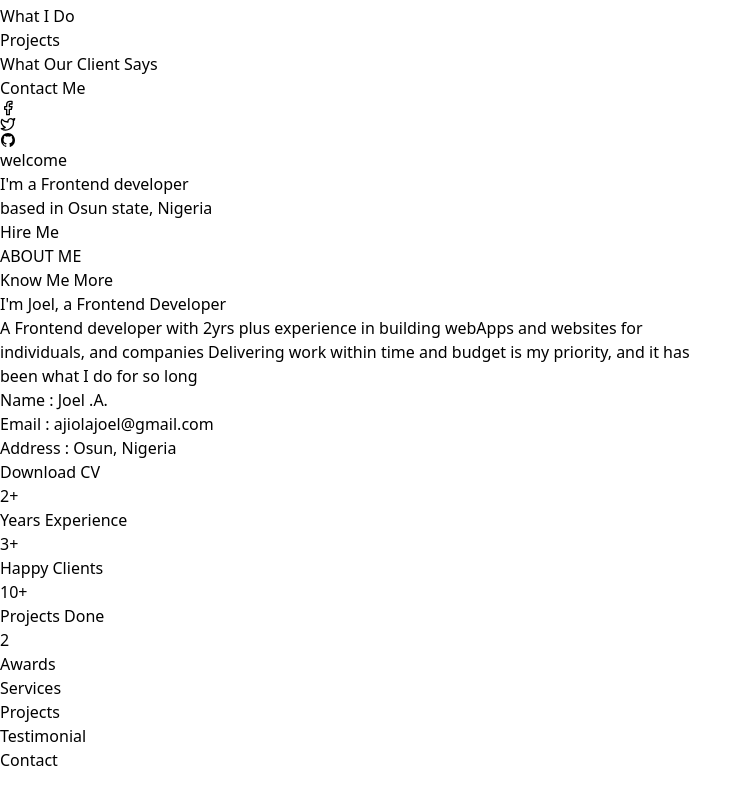
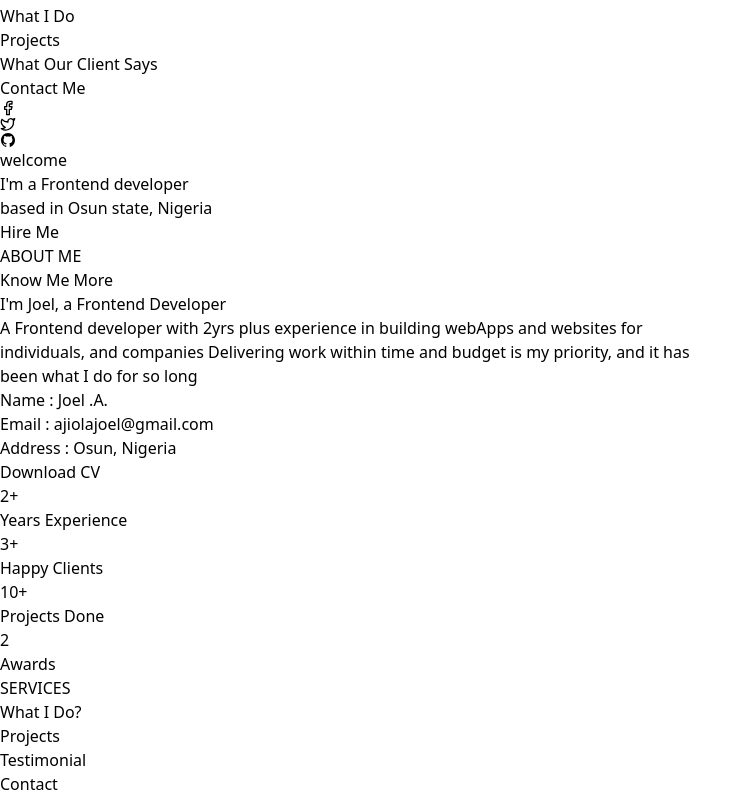
Before and after one commit to Joel0007tech/joel-folio, a React (Vite) app: page / in a window 1280 px wide. Shown: the part 365-1161 px from the top of the page, without its empty margins (0-752 px from the left). Before the commit the page ends 1137 px from the top, so only its background shows below. Built offline with nearby package versions, Linux system fonts and the light colour scheme.

Commit message:
update to my portfolio

```diff
--- a/src/components/Services.jsx
+++ b/src/components/Services.jsx
@@ -2,7 +2,12 @@ import React from 'react'
 
 const Services = () => {
   return (
-    <div>Services</div>
+    <div>
+      <div className='flex flex-col mt-10'>
+      <h1 className='text-[150px] text-slate-200 text-center font-semibold'>SERVICES</h1>
+        <h3 className='font-semibold text-4xl text-center relative bottom-32'>What I Do?</h3>
+      </div>
+    </div>
   )
 }
 
```
